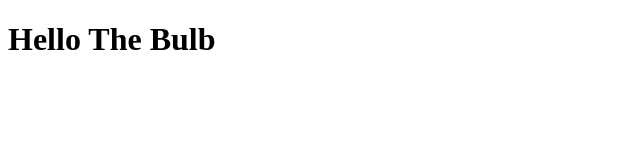
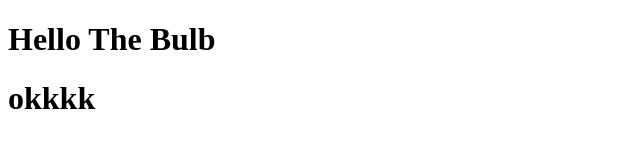
Before and after one commit to Adebayour66265/theBulb, a plain HTML site: page index.html in a window 1280 px wide. Shown: the whole page, without its empty margins (0-640 px from the left). Drawn offline with Linux system fonts and the light colour scheme.

Commit message:
okay statement

```diff
--- a/index.html
+++ b/index.html
@@ -8,6 +8,9 @@
   <body>
     <div class="theBulb">
       <h1 class="first-day">Hello The Bulb</h1>
+     <h1>
+      okkkk
+     </h1>
     </div>
   </body>
 </html>
```
